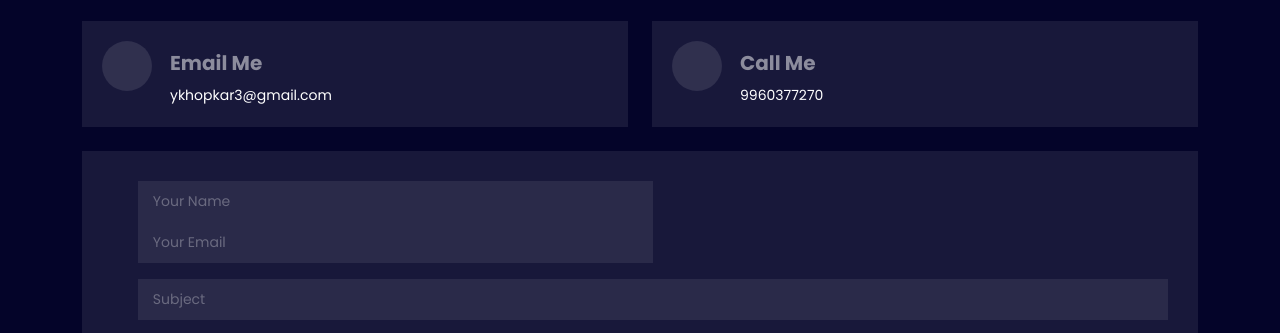
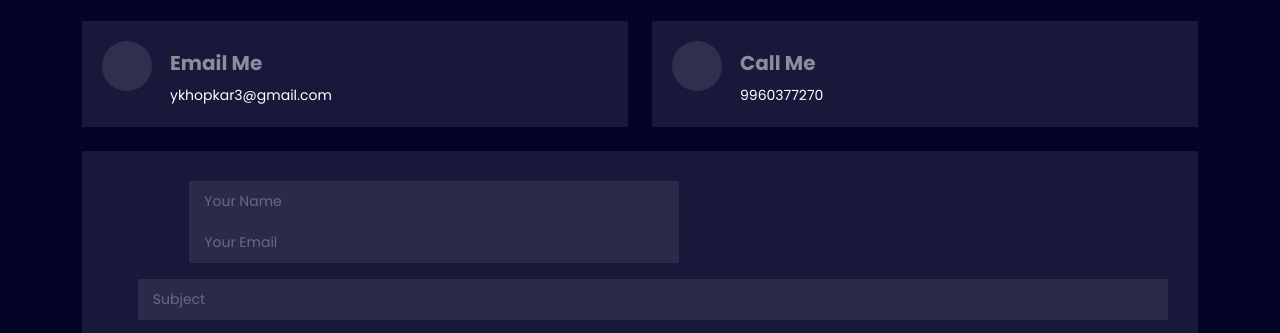
Before and after one commit to yashkhopkar3/Portfolio, a plain HTML site: page contact.html in a window 1280 px wide. Shown: the part 404-737 px from the top of the page. Drawn offline with nearby package versions, Linux system fonts and the light colour scheme; some icons are missing.

Commit message:
Update style.css

```diff
--- a/style.css
+++ b/style.css
@@ -406,8 +406,8 @@
   background: rgba(255, 255, 255, 0.12);
 }
 
-.row {
-  padding-left: 4%;
+.row1 {
+  padding-left: 5%;
 }
 
 .interest {
```
